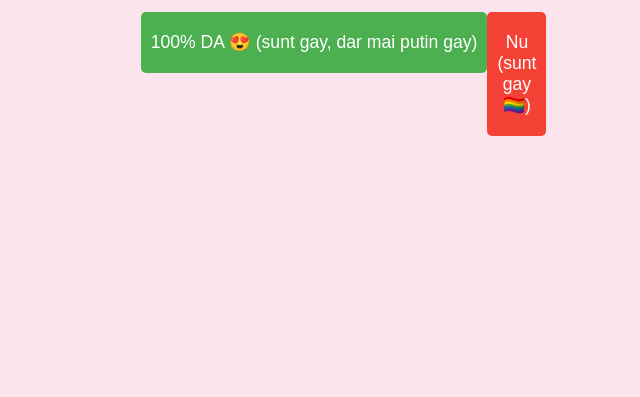
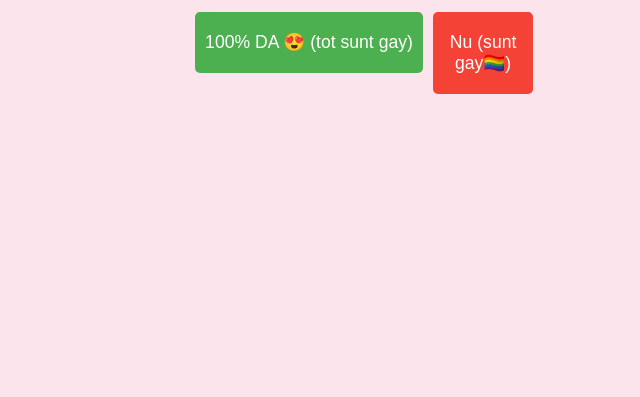
Before and after one commit to Laptique/Adina, a plain HTML site: page docs/index.html in a window 1280 px wide. Shown: the part 403-800 px from the top of the page, without its empty margins (326-966 px from the left). Drawn offline with Linux system fonts and the light colour scheme.

Commit message:
Update index.html

```diff
--- a/docs/index.html
+++ b/docs/index.html
@@ -47,7 +47,8 @@
             transition: all 0.3s ease;
         }
 
-        .yes { background: #4caf50; }
+        .yes { background: #4caf50;
+             margin-right: 10px;}
         .no { background: #f44336; position: absolute; }
 
         .response {
@@ -93,7 +94,7 @@
 <body>
     <div class="container">
         <h1>Be my Valentine, Adina</h1>
-        <button class="button yes" onclick="showResponse()">100% DA 😍 (sunt gay, dar mai putin gay)</button>
+        <button class="button yes" onclick="showResponse()">100% DA 😍 (tot sunt gay)</button>
         <button class="button no" onmouseover="moveNo()" onclick="moveNo()">Nu (sunt gay🏳️‍🌈)</button>
 
         <div class="response">
```
